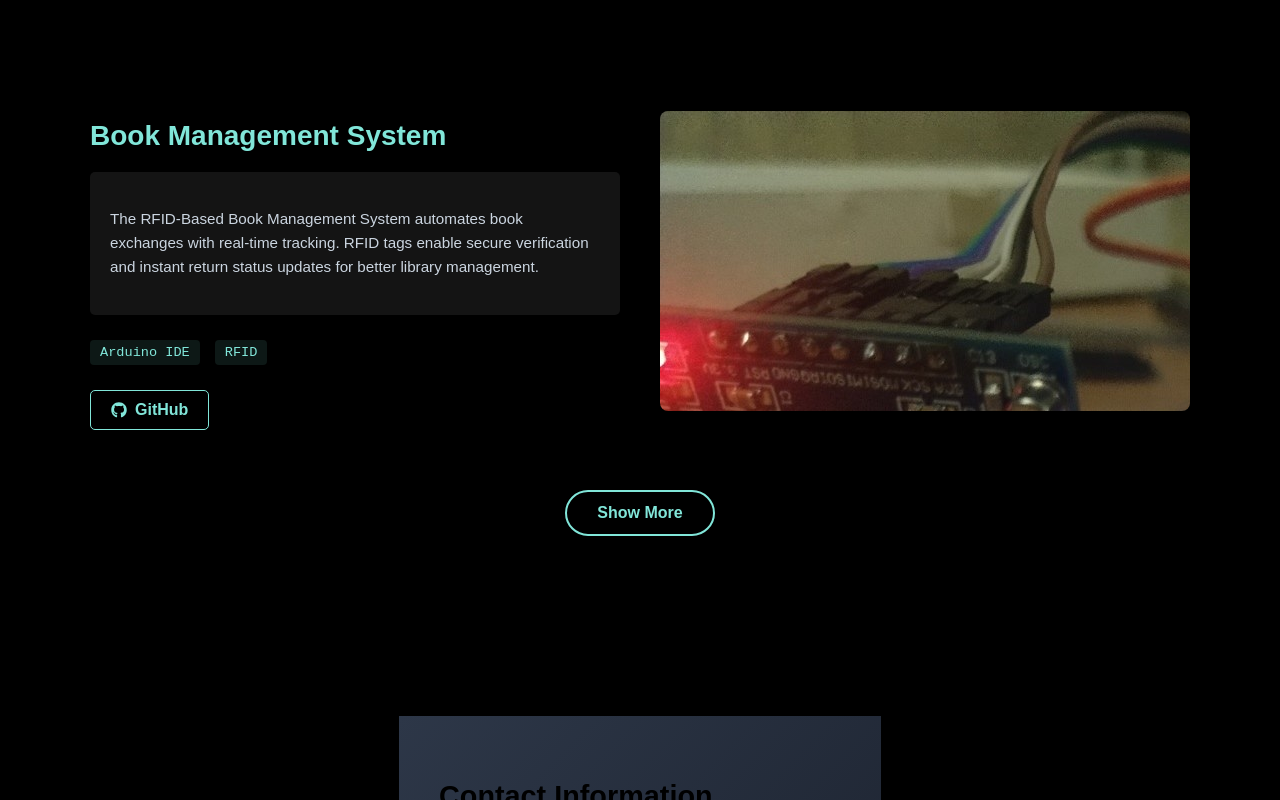
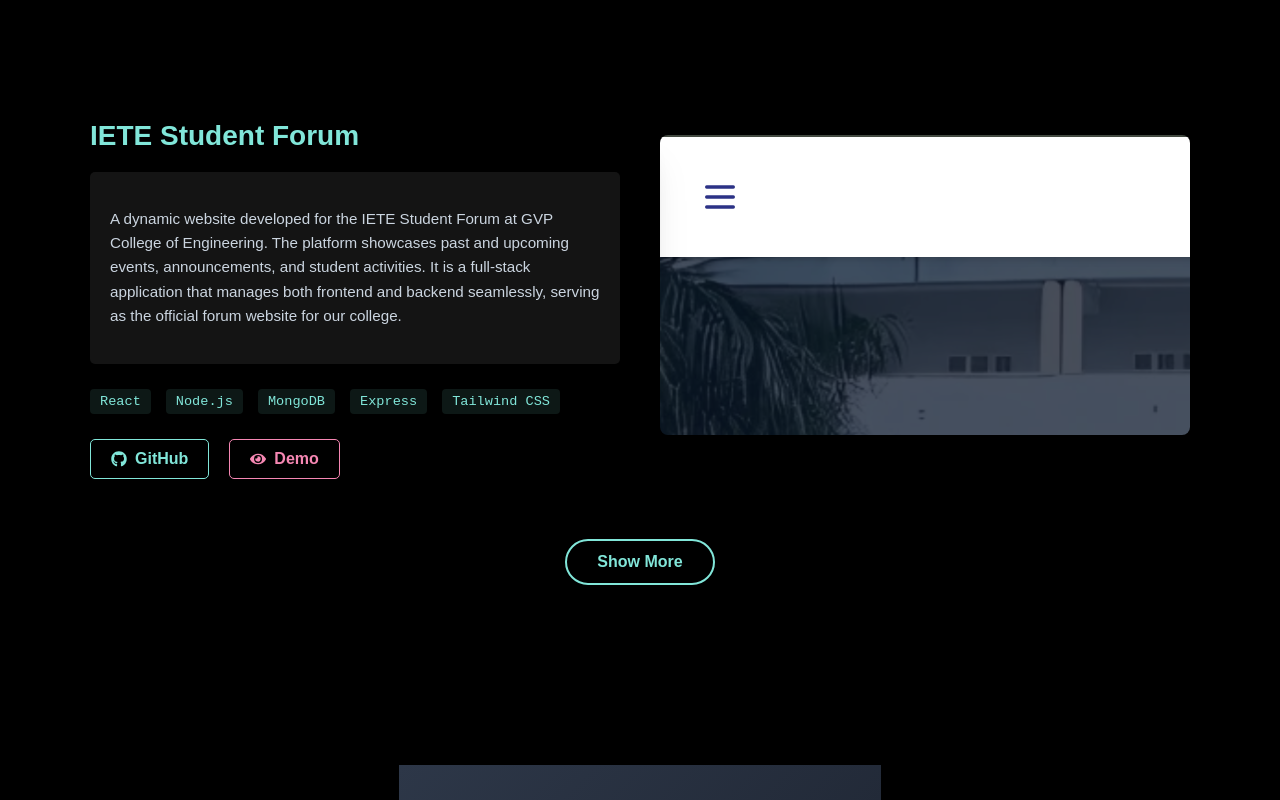
Before and after one commit to bhargav676/Portfolio, a React (Create React App) app in the folder client/: page / in a window 1280 px wide. Shown: the part 4100-4900 px from the top of the page. Built offline with nearby package versions, Linux system fonts and the light colour scheme.

Commit message:
new project is added sucessfully to the reposority

```diff
--- a/client/src/components/Projects.js
+++ b/client/src/components/Projects.js
@@ -13,6 +13,7 @@
 import project8Img from '../images/p8.png';
 import project9Img from '../images/p9.png';
 import project10Img from '../images/p10.png';
+import project11Img from '../images/p11.png';
 
 const projects = [
     {
@@ -43,16 +44,16 @@
     liveDemo: 'https://rlr-pi.vercel.app/',
     githubLink: 'https://github.com/bhargav676/RLR',
   },
+  {
+  id: 4,
+  title: 'IETE Student Forum ',
+  image: project11Img,
+  description: 'A dynamic website developed for the IETE Student Forum at GVP College of Engineering. The platform showcases past and upcoming events, announcements, and student activities. It is a full-stack application that manages both frontend and backend seamlessly, serving as the official forum website for our college.',
+  tech: ['React', 'Node.js', 'MongoDB', 'Express', 'Tailwind CSS'],
+  liveDemo: 'https://iete-studentforum.vercel.app/',
+  githubLink: 'https://github.com/bhargav676/',
+},
 
-    {
-    id: 4,
-    title: 'Book Management System',
-    image: project4Img,
-    description: 'The RFID-Based Book Management System automates book exchanges with real-time tracking. RFID tags enable secure verification and instant return status updates for better library management.',
-    tech: ['Arduino IDE', 'RFID'],
-    liveDemo: '',
-    githubLink: 'https://github.com/your-repo/rfid-library',
-  },
   {
   id: 5,
   title: "Water Level Monitoring System",
@@ -110,6 +111,15 @@
     githubLink: 'https://github.com/your-repo/ipl-display',
   },
 
+  {
+    id: 11,
+    title: 'Book Management System',
+    image: project4Img,
+    description: 'The RFID-Based Book Management System automates book exchanges with real-time tracking. RFID tags enable secure verification and instant return status updates for better library management.',
+    tech: ['Arduino IDE', 'RFID'],
+    liveDemo: '',
+    githubLink: 'https://github.com/your-repo/rfid-library',
+  },
 
 
 ];
```
Also changed, not shown: client/src/images/p11.png (added).
